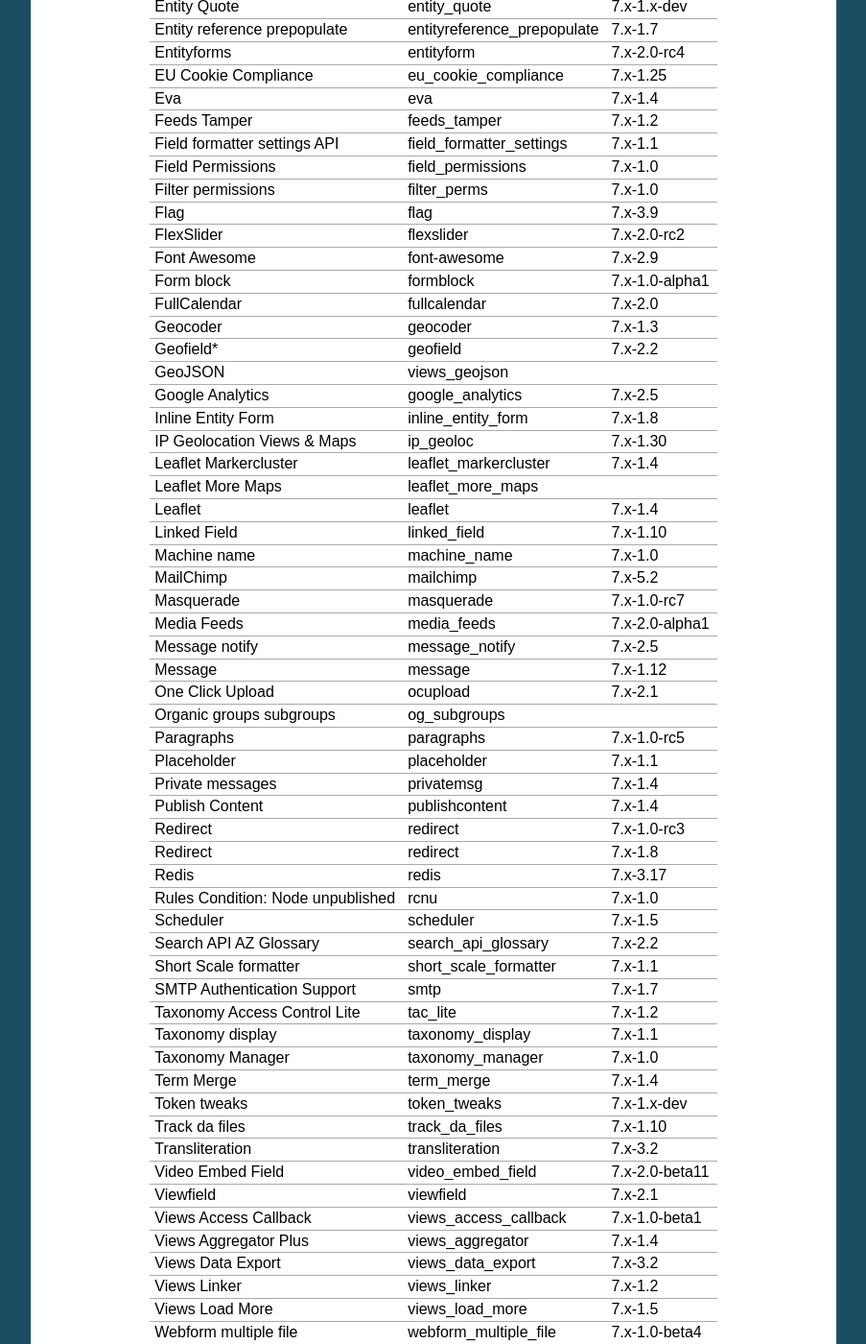
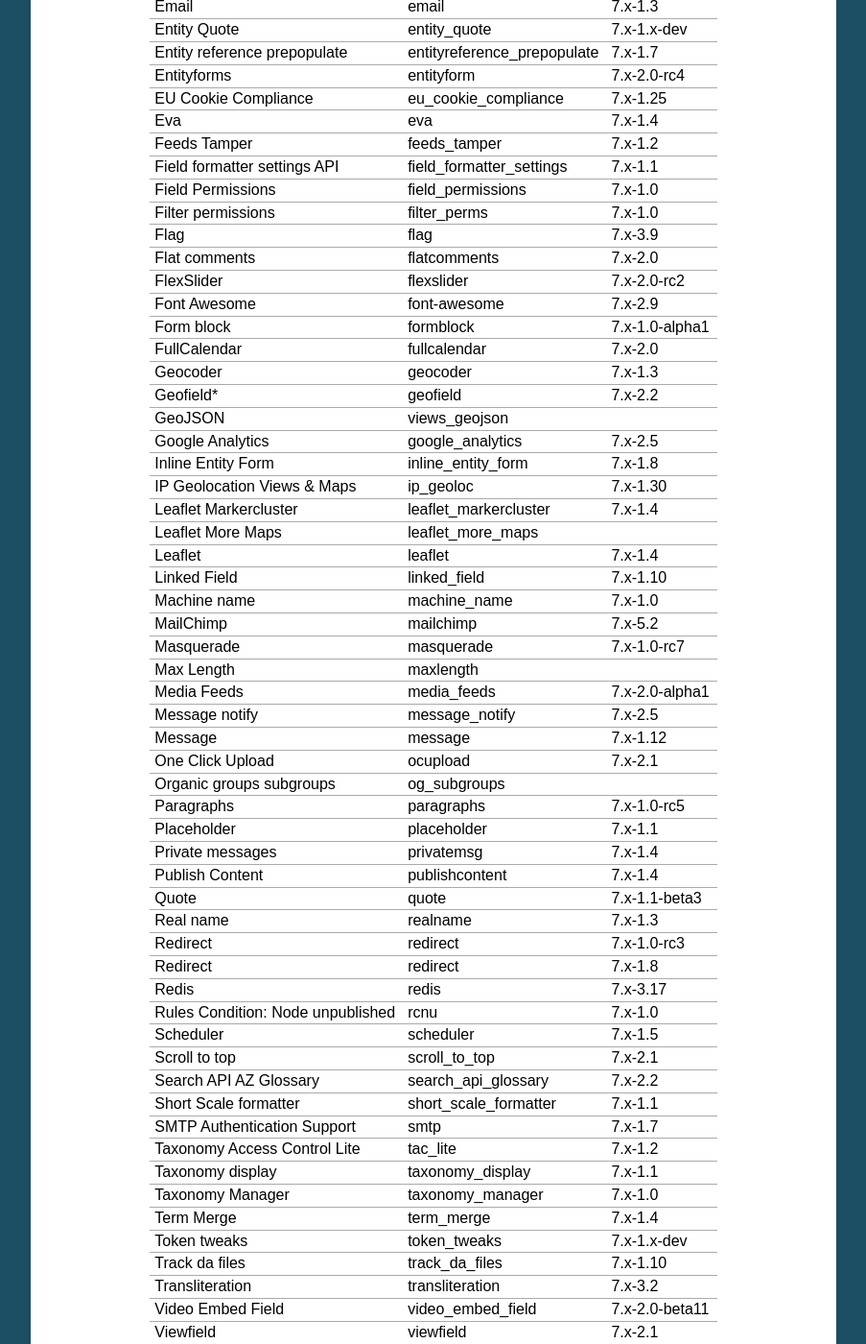
Before and after one commit to ipbes/ipbeswebdocs, a Sphinx documentation site: the page built from docs/components/modules/extensions.rst, in a window 1280 px wide and 1400 px high, scrolled down 810 px. Shown: the whole window at 96% size, without its empty margins (198-1101 px from the left). Built offline with Sphinx 7.4.7, drawn with Linux system fonts in a browser that asks for light colours; pages that are not in the unit, such as notebooks, are missing from menus; some of the changed text lies outside the part shown.

Commit message:
Update extensions.rst

```diff
--- a/docs/components/modules/extensions.rst
+++ b/docs/components/modules/extensions.rst
@@ -25,6 +25,8 @@ The following modules have been uninstalled:
 | Address Field                     | addressfield                | 7.x-1.2        |
 +-----------------------------------+-----------------------------+----------------+
 | Advanced Forum                    | advanced_forum              | 7.x-2.6        |
++-----------------------------------+-----------------------------+----------------+
+| Author Pane                       | author_pane                 | 7.x-2.0        |
 +-----------------------------------+-----------------------------+----------------+
 | Better Formats                    | better_formats              | 7.x-1.0-beta2  |
 +-----------------------------------+-----------------------------+----------------+
@@ -72,6 +74,8 @@ The following modules have been uninstalled:
 +-----------------------------------+-----------------------------+----------------+
 | Flag                              | flag                        | 7.x-3.9        |
 +-----------------------------------+-----------------------------+----------------+
+| Flat comments                     | flatcomments                | 7.x-2.0        |
++-----------------------------------+-----------------------------+----------------+
 | FlexSlider                        | flexslider                  | 7.x-2.0-rc2    |
 +-----------------------------------+-----------------------------+----------------+
 | Font Awesome                      | font-awesome                | 7.x-2.9        |
@@ -106,6 +110,8 @@ The following modules have been uninstalled:
 +-----------------------------------+-----------------------------+----------------+
 | Masquerade                        | masquerade                  | 7.x-1.0-rc7    |
 +-----------------------------------+-----------------------------+----------------+
+| Max Length                        | maxlength                   |                |
++-----------------------------------+-----------------------------+----------------+
 | Media Feeds                       | media_feeds                 | 7.x-2.0-alpha1 |
 +-----------------------------------+-----------------------------+----------------+
 | Message notify                    | message_notify              | 7.x-2.5        |
@@ -124,6 +130,10 @@ The following modules have been uninstalled:
 +-----------------------------------+-----------------------------+----------------+
 | Publish Content                   | publishcontent              | 7.x-1.4        |
 +-----------------------------------+-----------------------------+----------------+
+| Quote                             | quote                       | 7.x-1.1-beta3  |
++-----------------------------------+-----------------------------+----------------+
+| Real name                         | realname                    | 7.x-1.3        |
++-----------------------------------+-----------------------------+----------------+
 | Redirect                          | redirect                    | 7.x-1.0-rc3    |
 +-----------------------------------+-----------------------------+----------------+
 | Redirect                          | redirect                    | 7.x-1.8        |
@@ -133,6 +143,8 @@ The following modules have been uninstalled:
 | Rules Condition: Node unpublished | rcnu                        | 7.x-1.0        |
 +-----------------------------------+-----------------------------+----------------+
 | Scheduler                         | scheduler                   | 7.x-1.5        |
++-----------------------------------+-----------------------------+----------------+
+| Scroll to top                     | scroll_to_top               | 7.x-2.1        |
 +-----------------------------------+-----------------------------+----------------+
 | Search API AZ Glossary            | search_api_glossary         | 7.x-2.2        |
 +-----------------------------------+-----------------------------+----------------+
```
